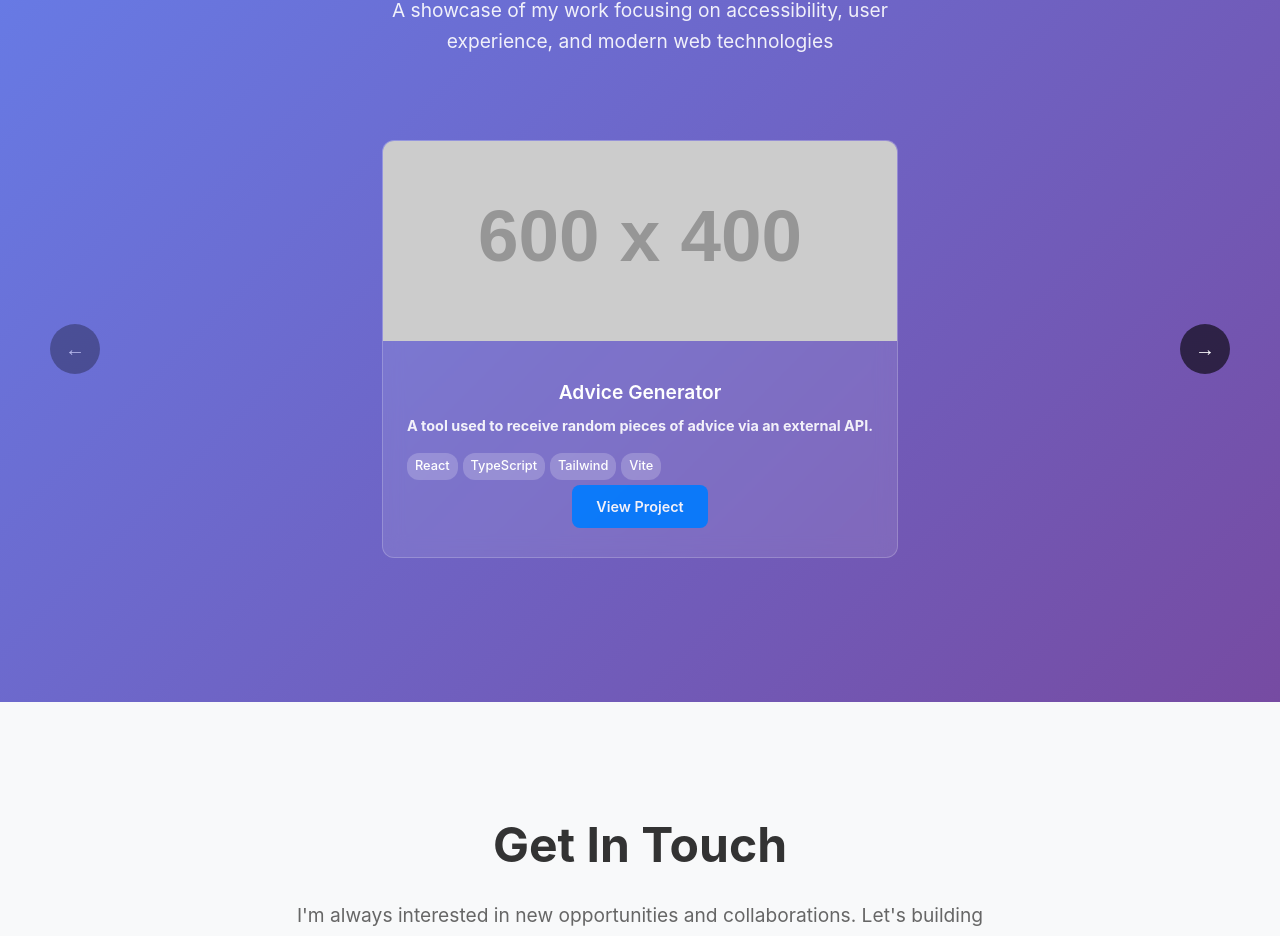
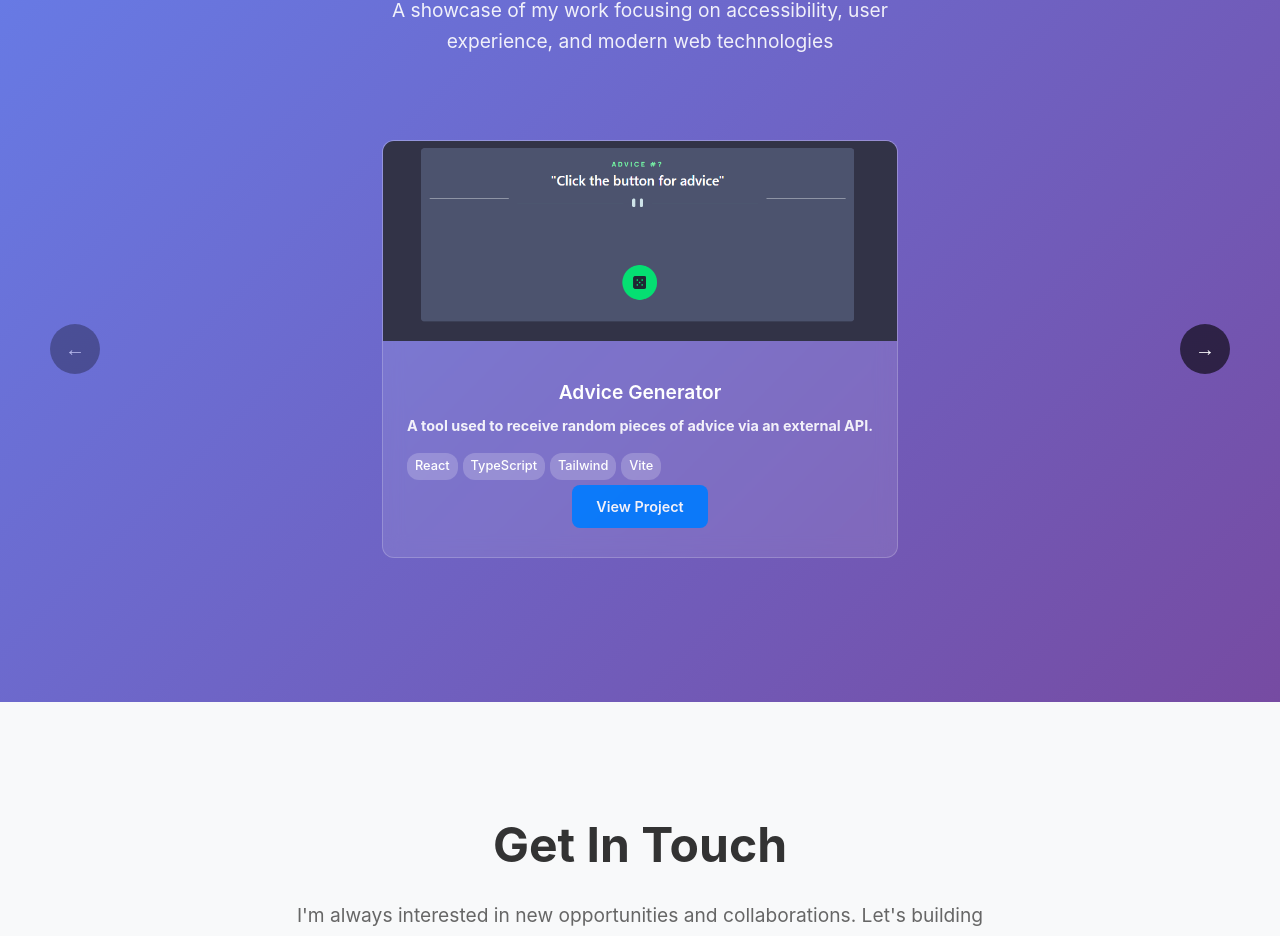
Before and after one commit to JohnMHoyt24/accessible-portfolio, a React (Create React App) app: page / in a window 1280 px wide. Shown: the part 2295-3231 px from the top of the page. Built offline with nearby package versions, Linux system fonts and the light colour scheme; the HTML template or start-up script is replaced by a standard one.

Commit message:
Imported images from the /assets directory.

```diff
--- a/src/components/Projects.js
+++ b/src/components/Projects.js
@@ -2,6 +2,9 @@ import React, { useState } from "react";
 import Card from "./Card";
 import Carousel from "./Carousel";
 import "./Projects.css";
+import adviceGeneratorImage from "../assets/advice_generator.png";
+import learnToCodeImage from "../assets/learn_to_code.png";
+import ratingSystemImage from "../assets/rating_system.png";
 
 const Projects = () => {
   const projects = [
@@ -10,8 +13,7 @@ const Projects = () => {
       description:
         "A tool used to receive random pieces of advice via an external API.",
       technologies: ["React", "TypeScript", "Tailwind", "Vite"],
-      image:
-        "https://via.placeholder.com/600x400/007bff/ffffff?text=E-Commerce+Platform",
+      image: adviceGeneratorImage,
       liveUrl: "https://advice-generator-ecru-iota.vercel.app/",
     },
     {
@@ -19,8 +21,7 @@ const Projects = () => {
       description:
         "A simple sign-up form with real-time validation and error messaging.",
       technologies: ["React", "TypeScript", "CSS"],
-      image:
-        "https://via.placeholder.com/600x400/28a745/ffffff?text=LMS+Platform",
+      image: learnToCodeImage,
       liveUrl: "https://signup-form-jsnm.vercel.app/"
     },
     {
@@ -28,8 +29,7 @@ const Projects = () => {
       description:
         "A simple rating system with a scale from 1 to 5. Displays a thank you message upon submission.",
       technologies: ["HTML", "CSS", "JavaScript"],
-      image:
-        "https://via.placeholder.com/600x400/dc3545/ffffff?text=Testing+Dashboard",
+      image: ratingSystemImage,
       liveUrl: "https://rating-system-jet.vercel.app/"
     },
   ];
```
